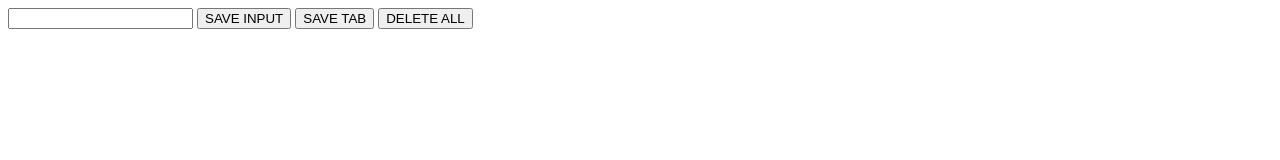
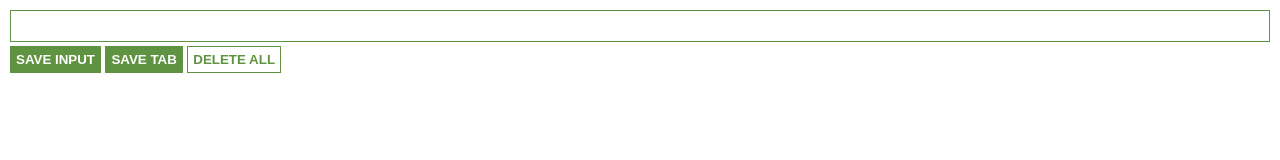
Before and after one commit to sahilrungta/lead-tracker, a browser extension: page index.html in a window 1280 px wide. Drawn offline with Linux system fonts and the light colour scheme.

Commit message:
Update and rename extension1.html to index.html

```diff
--- a/extension1.html
+++ b/index.html
@@ -1,6 +1,6 @@
 <html>
 	<head>
-		<link rel="stylesheet" href="extension1.css">
+		<link rel="stylesheet" href="style.css">
 	</head>
 	<body>
 		<input type="text" id="input-el">
```
